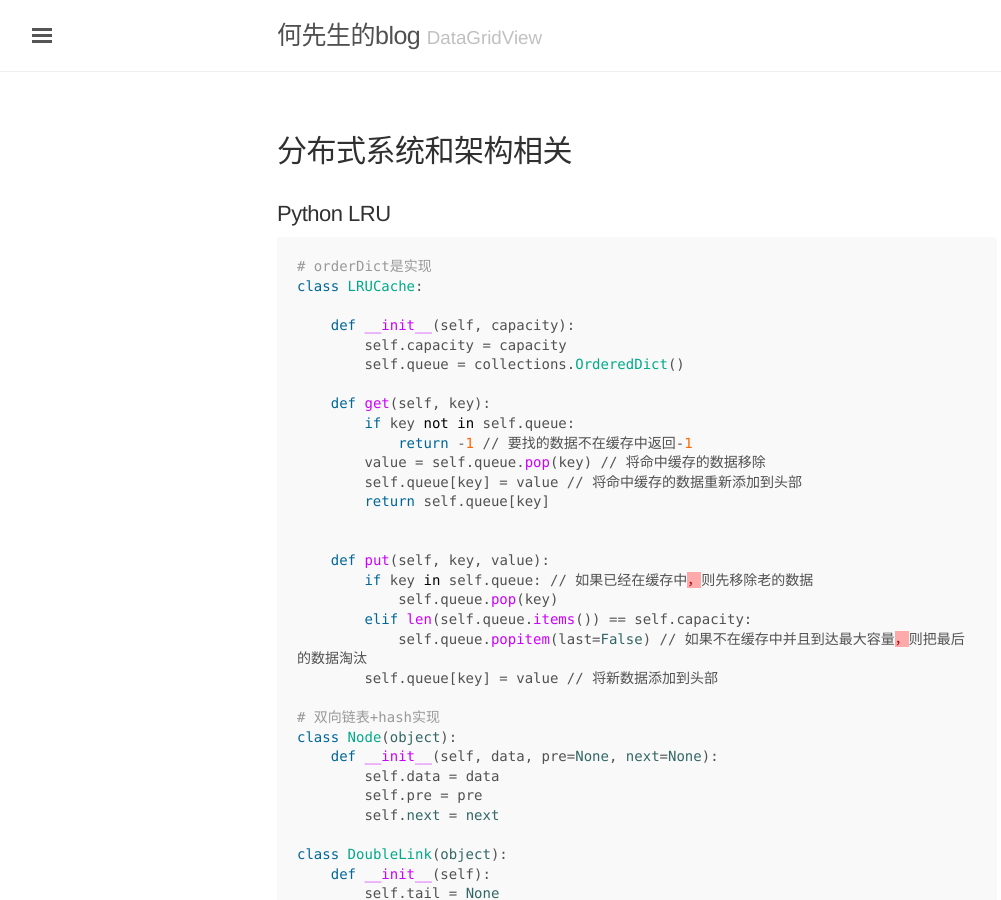
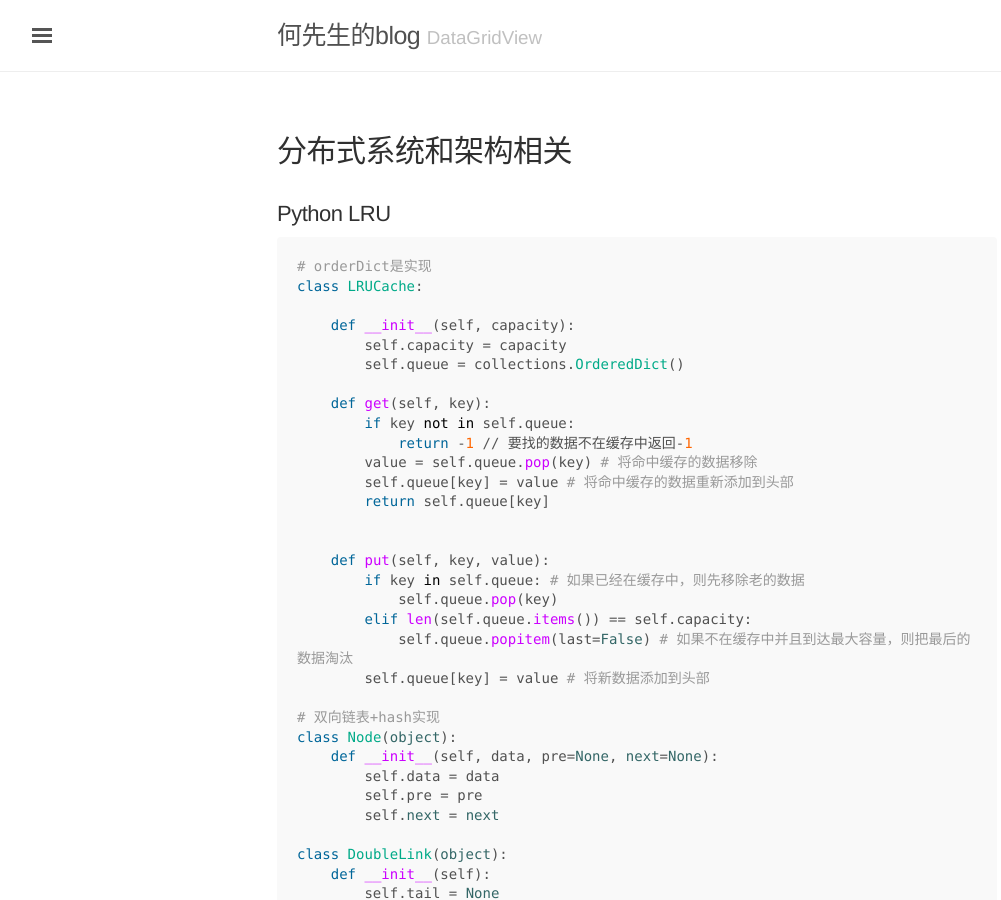
Before and after one commit to datagridview/blog, a Jekyll site: the page built from _posts/2020-07-01-distributed-system-interview.md, in a window 1280 px wide and 900 px high. Shown: the whole window, without its empty margins (3-1004 px from the left). Built offline with Jekyll 4.4.1, drawn with Linux system fonts in a browser that asks for light colours.

```diff
--- a/_posts/2020-07-01-distributed-system-interview.md
+++ b/_posts/2020-07-01-distributed-system-interview.md
@@ -15,17 +15,17 @@
     def get(self, key):
         if key not in self.queue:
             return -1 // 要找的数据不在缓存中返回-1
-        value = self.queue.pop(key) // 将命中缓存的数据移除
-        self.queue[key] = value // 将命中缓存的数据重新添加到头部
+        value = self.queue.pop(key) # 将命中缓存的数据移除
+        self.queue[key] = value # 将命中缓存的数据重新添加到头部
         return self.queue[key]
 
 
     def put(self, key, value):
-        if key in self.queue: // 如果已经在缓存中，则先移除老的数据
+        if key in self.queue: # 如果已经在缓存中，则先移除老的数据
             self.queue.pop(key)
         elif len(self.queue.items()) == self.capacity:
-            self.queue.popitem(last=False) // 如果不在缓存中并且到达最大容量，则把最后的数据淘汰
-        self.queue[key] = value // 将新数据添加到头部
+            self.queue.popitem(last=False) # 如果不在缓存中并且到达最大容量，则把最后的数据淘汰
+        self.queue[key] = value # 将新数据添加到头部
 
 # 双向链表+hash实现
 class Node(object):
```
Also changed, not shown: _posts/2020-05-22-Leetcode.md (+19 -0 lines).
